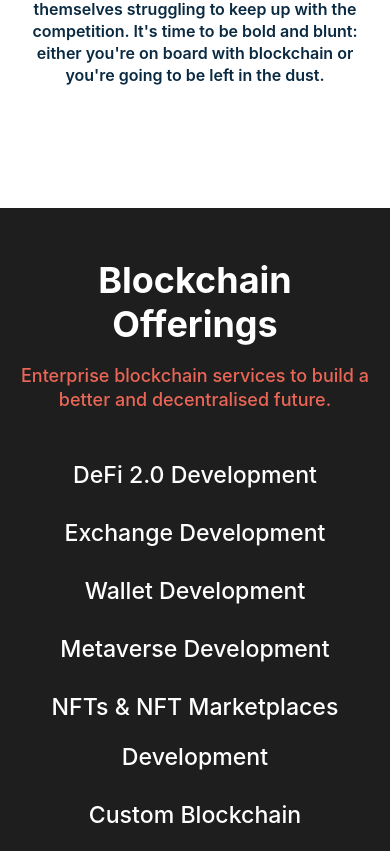
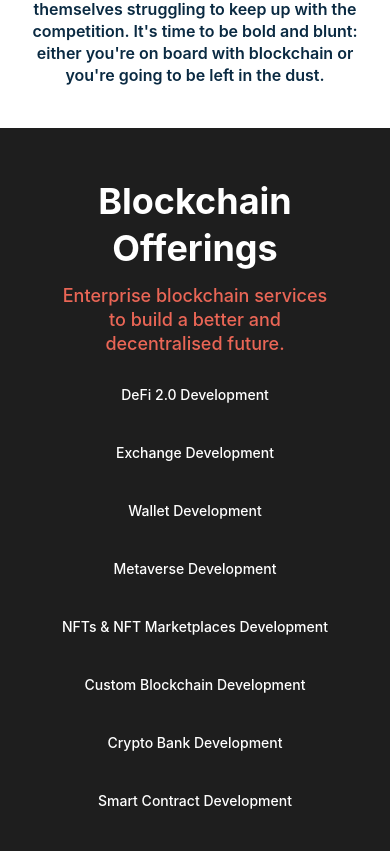
Before and after one commit to placeparks/Blockwise-tech, a React (Create React App) app: page / in a window 390 px wide. Shown: the part 1012-1863 px from the top of the page. Built offline with nearby package versions, Linux system fonts and the light colour scheme.

Commit message:
Update Cards.module.css

```diff
--- a/src/components/Home/Cards.module.css
+++ b/src/components/Home/Cards.module.css
@@ -54,21 +54,24 @@ width: 100%;
   @media (max-width: 767px) {
     .cardLayout {
         padding: 20px;
-        margin-top: -90px;
+        margin-top: -170px;
       }
 
       .cardLayout h1 {
         width: 100%;
         font-size: 36px;
-        line-height: 44px;
+        line-height: 47px;
         text-align: center;
       }
 
       .cardLayout p {
-        width: 100%;
+        width: 80%;
         font-size: 18px;
         line-height: 24px;
         text-align: center;
       }
+      .cardLayout h3{
+       font-size: 14px;
+      }
 
 }
```
